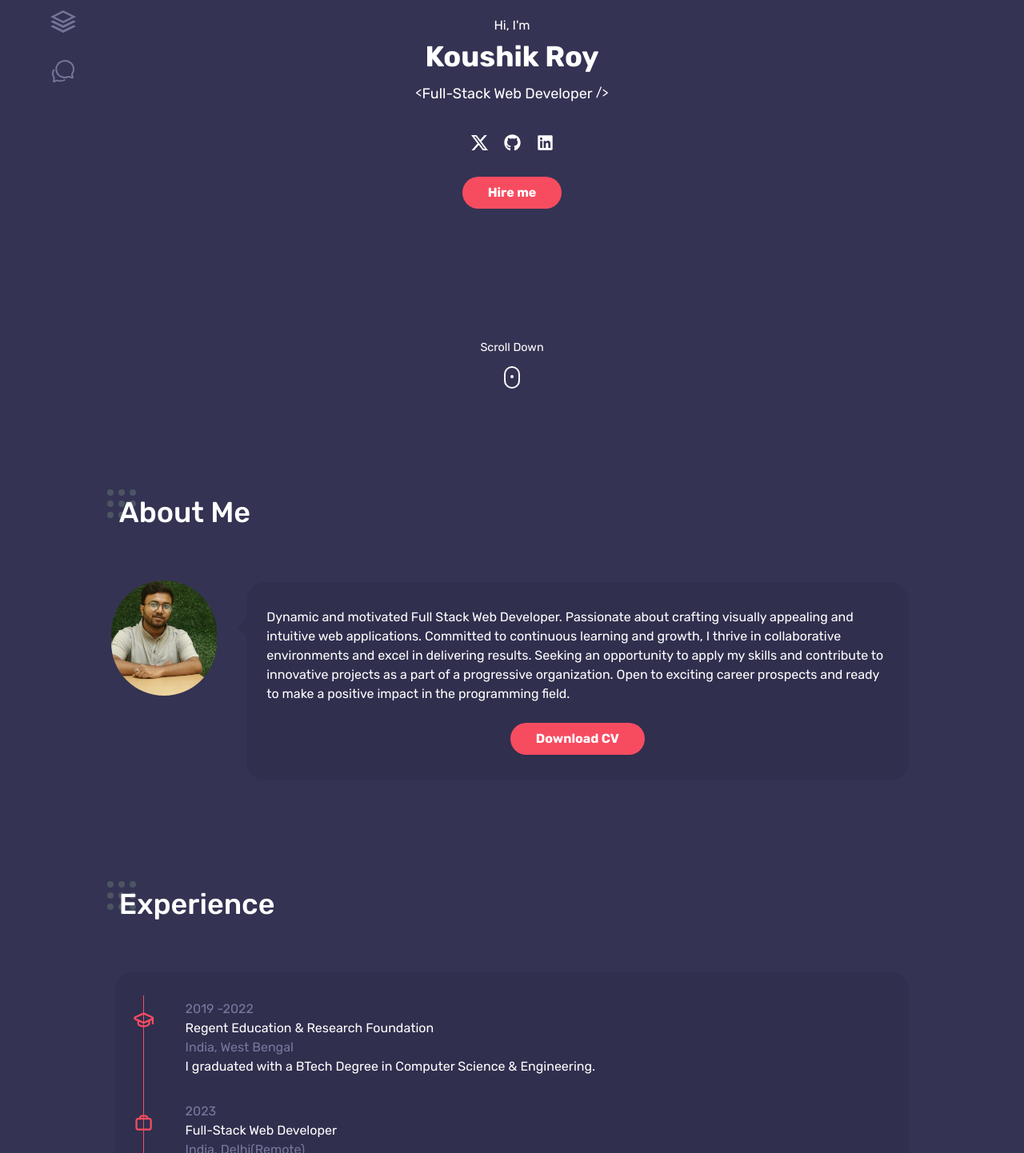
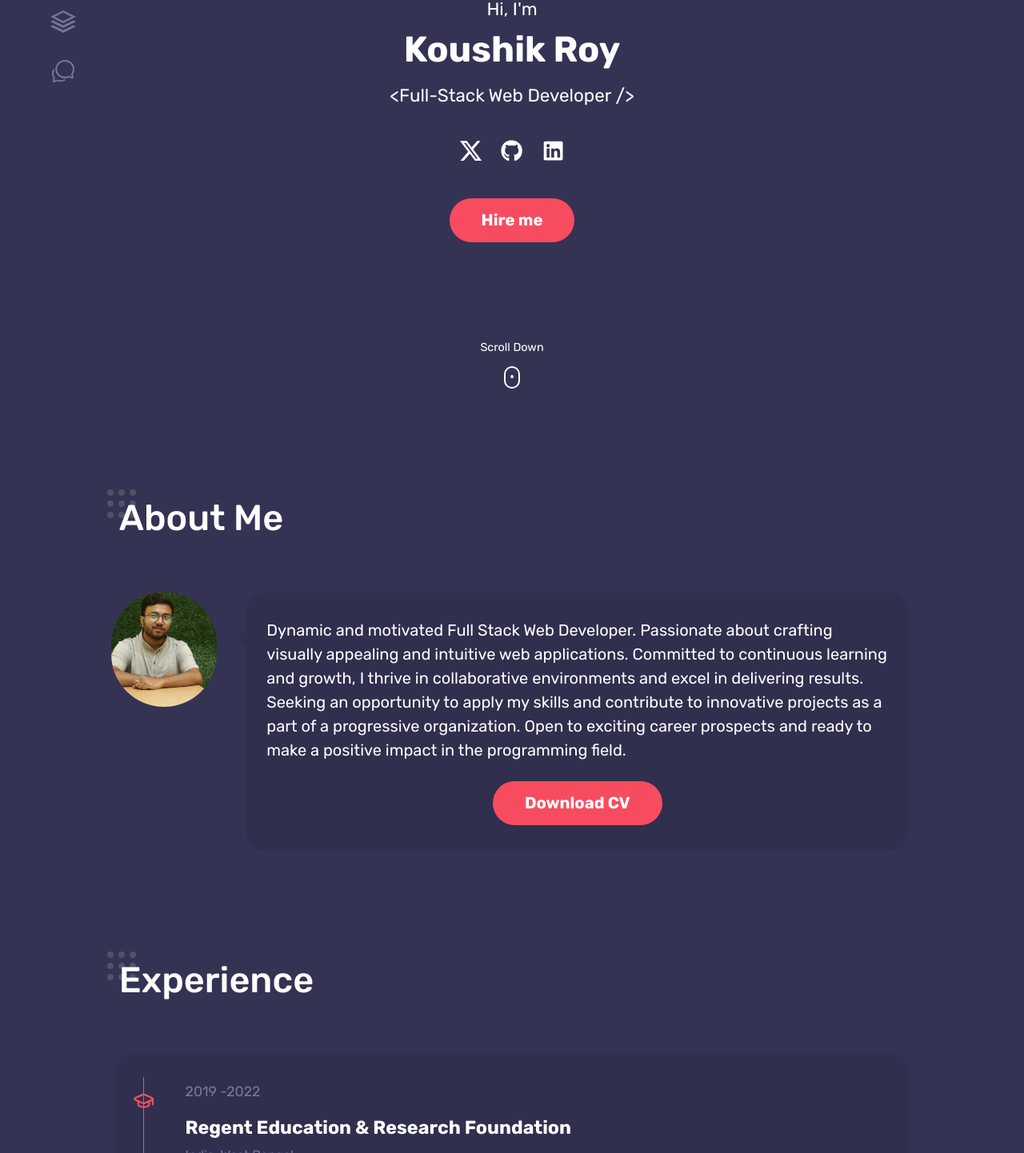
Before and after one commit to Koushik1311/portfolio, a Next.js app: page / in a window 1280 px wide. Shown: the part 328-1770 px from the top of the page at 80% size. Built offline with nearby package versions, Linux system fonts and the light colour scheme.

Commit message:
adjust size

```diff
--- a/src/components/Home/AboutMe.tsx
+++ b/src/components/Home/AboutMe.tsx
@@ -28,7 +28,7 @@ export default function AboutMe() {
         />
         <div className="w-[3rem] h-[3rem] bg-[#302F4E] block mx-auto rotate-45 mt-[2.2rem] -z-10 md:absolute md:left-[11.688rem]"></div>
         <div className="relative rounded-3xl bg-[#302F4E] mx-[1rem] -mt-[2.8rem] md:mt-[0.1rem] md:ml-[2.3rem] md:mr-[1.5rem]">
-          <p className="text-white px-[1.6rem] pt-[2rem] text-center z-10 md:text-left">
+          <p className="text-white text-[0.9rem] lg:text-[1.25rem] font-light lg:font-normal px-[1.6rem] pt-[2rem] text-center z-10 md:text-left">
             Dynamic and motivated Full Stack Web Developer. Passionate about
             crafting visually appealing and intuitive web applications.
             Committed to continuous learning and growth, I thrive in
--- a/src/components/Home/Experience.tsx
+++ b/src/components/Home/Experience.tsx
@@ -19,10 +19,16 @@ export default function Experience() {
                   <experience.icon className="text-[#F74C60] text-[1.7rem]" />
                 </div>
                 <div className="ml-[2.4rem]">
-                  <p className="text-[#7A779E]">{experience.date}</p>
-                  <h3 className="text-white">{experience.title}</h3>
-                  <h4 className="text-[#7A779E]">{experience.location}</h4>
-                  <p className="text-white pr-[1.3rem]">
+                  <p className="text-[#7A779E] mb-[0.9rem] text-[0.81rem] lg:text-[1.1rem]">
+                    {experience.date}
+                  </p>
+                  <h3 className="text-white mr-[2rem] lg:mr-[5.4rem] mb-[0.3rem] text-[1rem] lg:text-[1.456rem] font-bold">
+                    {experience.title}
+                  </h3>
+                  <h4 className="text-[#7A779E] mb-[0.6rem] text-[0.77rem] lg:text-[1rem]">
+                    {experience.location}
+                  </h4>
+                  <p className="text-white mr-[2rem] lg:mr-[5.4rem] text-[0.9rem] lg:text-[1.25rem] font-light lg:font-normal">
                     {experience.description}
                   </p>
                 </div>
--- a/src/components/Home/Hero.tsx
+++ b/src/components/Home/Hero.tsx
@@ -16,6 +16,8 @@ export default function Hero() {
         object-cover
         w-[7.188rem]
         h-[7.188rem]
+        lg:w-[8.2rem]
+        lg:h-[8.2rem]
         mb-[1.4rem]
       "
           src="/DP.jpg"
@@ -26,23 +28,32 @@ export default function Hero() {
         />
 
         {/* Name */}
-        <p className="text-white">Hi, I&apos;m</p>
-        <h1 className="text-[2.25rem] font-bold text-white mb-[0.4rem]">
+        <p className="text-white text-[1.08rem] lg:text-[1.4rem] font-normal">
+          Hi, I&apos;m
+        </p>
+        <h1 className="text-[2.2rem] lg:text-[2.8rem] font-bold text-white mb-[0.4rem]">
           Koushik Roy
         </h1>
 
         {/* TypeWriter */}
-        <div className="flex">
-          <span className="text-white">{"<"}</span>
-          <TypeWriter />
-          <span className="text-white"> {"/>"}</span>
+        <div className="flex items-center mb-[2.3rem]">
+          <span className="text-white text-[1.19rem] lg:text-[1.5rem]">
+            {"<"}
+          </span>
+          <div>
+            <TypeWriter />
+          </div>
+          <span className="text-white text-[1.19rem] lg:text-[1.5rem]">
+            {" "}
+            {"/>"}
+          </span>
         </div>
 
         {/* Social Icons */}
-        <div className="mb-[2rem] flex gap-5">
+        <div className="mb-[2.9rem] flex gap-[1.5rem]">
           {socialLinks.map((link, index) => (
             <a href={link.link} target="_blank" key={index}>
-              <link.icon className="text-[1.313rem] text-white hover:text-yellow-500 transition delay-150 duration-300 ease-in-out" />
+              <link.icon className="text-[1.2rem] lg:text-[1.7rem] text-white hover:text-yellow-500 transition delay-75 duration-200 ease-in-out" />
             </a>
           ))}
         </div>
--- a/src/components/Home/TypeWriter.tsx
+++ b/src/components/Home/TypeWriter.tsx
@@ -9,7 +9,7 @@ export default function TypeWriter() {
       wrapper="span"
       cursor={true}
       // repeat={Infinity}
-      className="text-[1.125rem] text-white mb-[2.3rem]"
+      className="text-[1.08rem] lg:text-[1.4rem] font-normal text-white"
     />
   );
 }
--- a/src/components/Shared/Btn.tsx
+++ b/src/components/Shared/Btn.tsx
@@ -7,7 +7,7 @@ type BtnProps = {
 
 export default function Btn({ children, goTo }: BtnProps) {
   return (
-    <button className="text-[1rem] font-bold text-white bg-[#F74C60] rounded-full px-[2rem] py-[0.5rem] hover:scale-110 transition delay-75 duration-200 ease-in-out">
+    <button className="text-[1rem] lg:text-[1.267rem] font-bold text-white bg-[#F74C60] rounded-full px-[2.1rem] py-[0.49rem] lg:px-[2.5rem] lg:py-[0.76rem] hover:scale-110 transition delay-75 duration-200 ease-in-out">
       <Link
         className="transition delay-75 duration-200 ease-in-out"
         href={goTo}
--- a/src/components/Shared/SectionHeader.tsx
+++ b/src/components/Shared/SectionHeader.tsx
@@ -8,7 +8,7 @@ export default function SectionHeader({ children }: SectionHeaderProps) {
   return (
     <div className="relative mb-[3.6rem]">
       <TbGridDots className="absolute text-gray-600 text-[3rem] -z-10 -top-2 left-2" />
-      <h2 className="text-[2.25rem] text-white font-medium ml-[1.8rem]">
+      <h2 className="text-[2.07rem] lg:text-[2.813rem] text-white font-medium ml-[1.8rem]">
         {children}
       </h2>
     </div>
```
